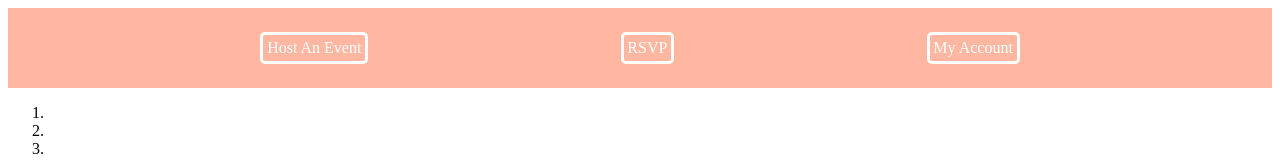
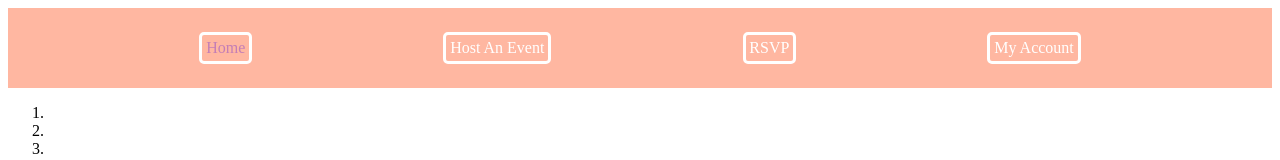
Before and after one commit to pgoggles/rsvpknot, a React app: page / in a window 1280 px wide. Shown: the top 160 px of the page. Built offline with nearby package versions, Linux system fonts and the light colour scheme; the HTML template or start-up script is replaced by a standard one.

Commit message:
ReStyle NavBar using React-Router NavLink

```diff
--- a/client/src/Components/SubComponents/NavBar.jsx
+++ b/client/src/Components/SubComponents/NavBar.jsx
@@ -1,5 +1,8 @@
 import React from 'react';
+import { Link, NavLink } from 'react-router-dom';
+
 import NavBarStyles from '../../Styles/NavBar';
+import ColorPalette from '../../Constants/Colors';
 
 class NavBar extends React.Component {
   constructor(props) {
@@ -9,9 +12,53 @@ class NavBar extends React.Component {
   render() {
     return (
       <NavBarStyles.NavBar>
-        <NavBarStyles.NavButton>Host An Event</NavBarStyles.NavButton>
-        <NavBarStyles.NavButton>RSVP</NavBarStyles.NavButton>
-        <NavBarStyles.NavButton>My Account</NavBarStyles.NavButton>
+        <NavBarStyles.NavButton>
+          <NavLink
+            activeClassName="selected"
+            exact to="/"
+            activeStyle={{
+              color: ColorPalette.lightpurple
+            }}
+            style={{
+              color: 'white',
+              textDecoration: 'none'
+            }}>Home</NavLink>
+        </NavBarStyles.NavButton>
+        <NavBarStyles.NavButton>
+          <NavLink
+            activeClassName="selected"
+            to="/create"
+            activeStyle={{
+              color: ColorPalette.lightpurple
+            }}
+            style={{
+              color: 'white',
+              textDecoration: 'none'
+            }}>Host An Event</NavLink>
+        </NavBarStyles.NavButton>
+        <NavBarStyles.NavButton>
+          <NavLink
+            activeClassName="selected"
+            to="/rsvp" activeStyle={{
+              color: ColorPalette.lightpurple
+            }}
+            style={{
+              color: 'white',
+              textDecoration: 'none'
+            }}>RSVP</NavLink>
+        </NavBarStyles.NavButton>
+        <NavBarStyles.NavButton>
+          <NavLink
+            activeClassName="selected"
+            to="/account"
+            activeStyle={{
+              color: ColorPalette.lightpurple
+            }}
+            style={{
+              color: 'white',
+              textDecoration: 'none'
+            }}>My Account</NavLink>
+        </NavBarStyles.NavButton>
       </NavBarStyles.NavBar>
     );
   }
```
